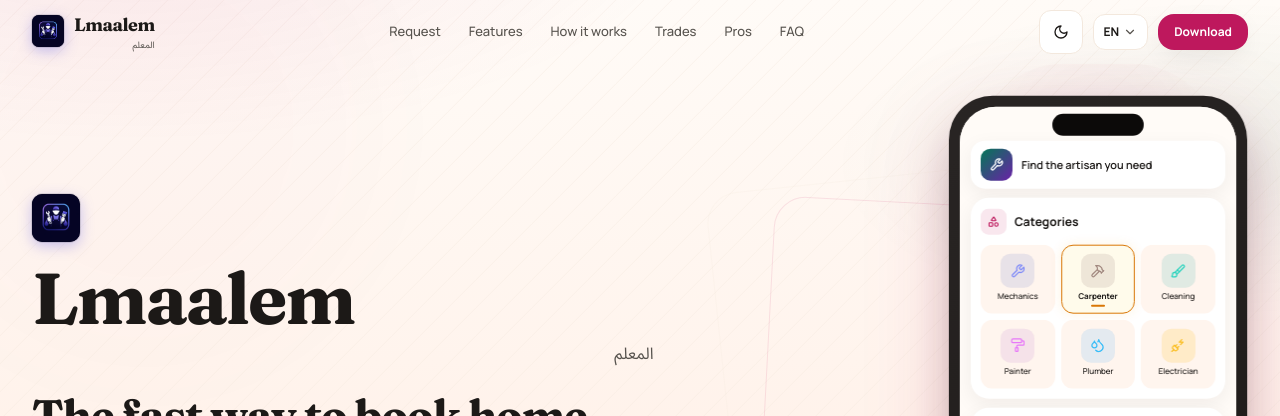
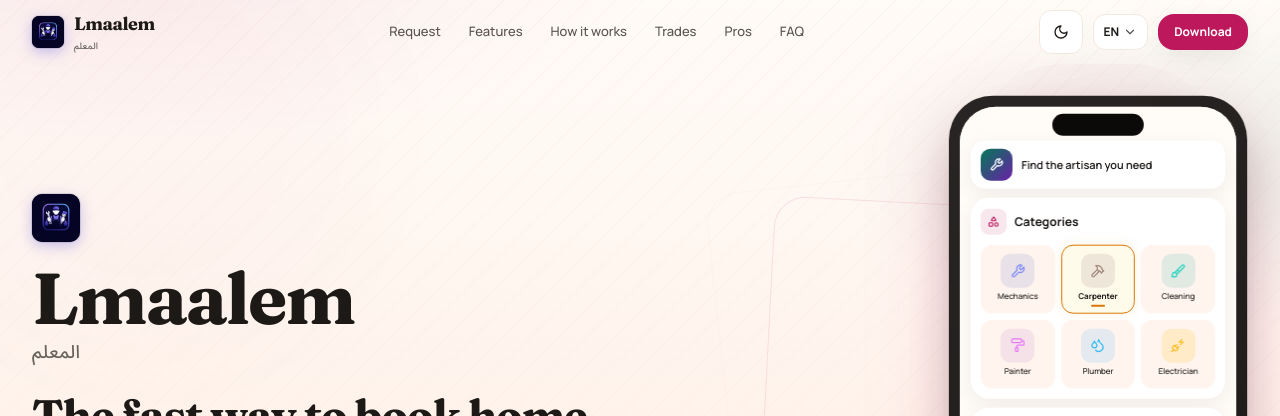
Before and after one commit to nassihloukmane-ops/Lm3alem, a Next.js app: page / in a window 1280 px wide. Shown: the top 416 px of the page. Built offline with nearby package versions, Linux system fonts and the light colour scheme.

Commit message:
templite lm3alem

```diff
--- a/components/LandingPage.tsx
+++ b/components/LandingPage.tsx
@@ -175,16 +175,17 @@
               <div className="mb-3 sm:mb-5 flex justify-center lg:justify-start">
                 <BrandLogo size={48} withWordmark={false} priority />
               </div>
-              <p className="font-display text-4xl sm:text-6xl lg:text-7xl font-bold text-ink tracking-tight mb-1 sm:mb-2">
+              <div className="mb-4 sm:mb-6 flex flex-col items-center lg:items-start gap-1">
+                <p className="font-display text-4xl sm:text-6xl lg:text-7xl font-bold text-ink tracking-tight">
                   Lmaalem
                 </p>
                 <p
-                className="font-arabic text-sm sm:text-base text-ink-secondary mb-4 sm:mb-6"
-                dir="rtl"
+                  className="font-arabic text-base sm:text-lg text-ink-secondary/90 font-medium tracking-wide w-fit"
                   lang="ar"
                 >
                   {t.hero.brandAr}
                 </p>
+              </div>
 
               <h1 className="font-display text-[1.65rem] leading-snug sm:text-4xl lg:text-[2.75rem] font-bold text-ink sm:leading-[1.15] tracking-tight mb-3 sm:mb-5 max-w-xl mx-auto lg:mx-0">
                 {t.hero.title}
--- a/components/ui/BrandLogo.tsx
+++ b/components/ui/BrandLogo.tsx
@@ -49,7 +49,7 @@
       </span>
 
       {withWordmark && (
-        <span className="flex flex-col min-w-0">
+        <span className="flex flex-col min-w-0 items-start gap-0.5">
           <span
             className={cn(
               "font-display font-bold leading-tight tracking-tight text-ink",
@@ -60,10 +60,9 @@
           </span>
           <span
             className={cn(
-              "font-arabic leading-none text-ink-secondary",
+              "font-arabic leading-snug text-ink-secondary/90 font-medium tracking-wide w-fit",
               arabicSize
             )}
-            dir="rtl"
             lang="ar"
           >
             المعلم
```
Lines whose indentation alone changed are shown as unchanged.
